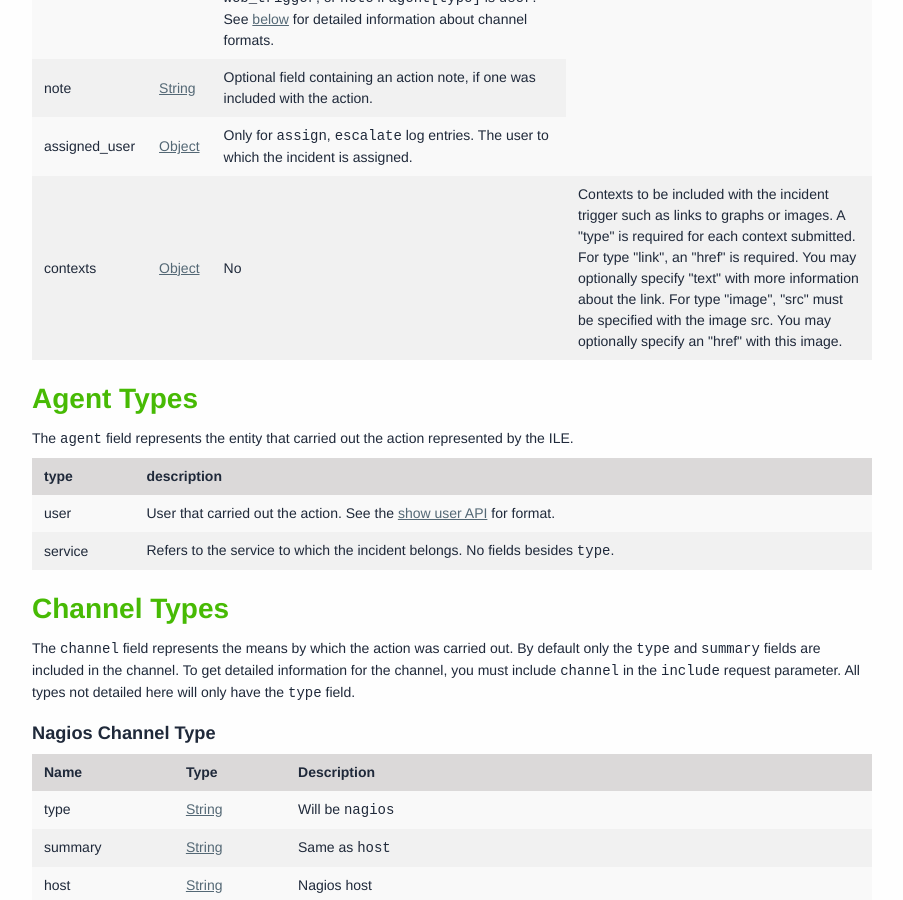
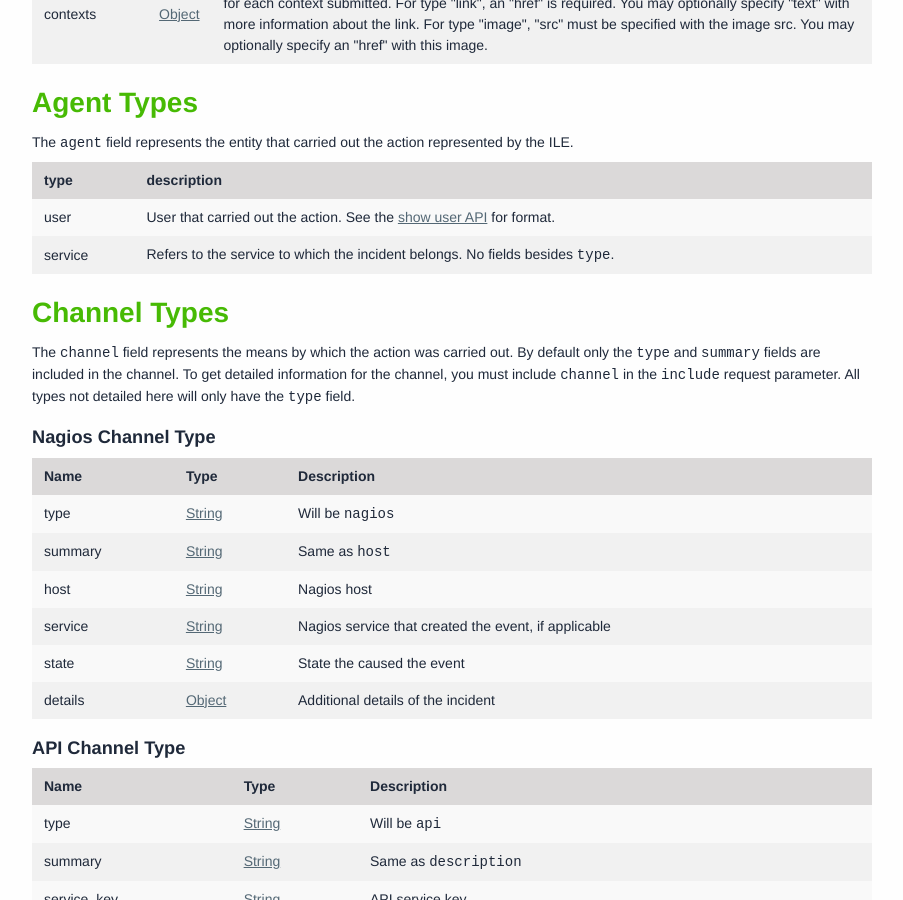
Before and after one commit to h4dz/devdocs, a Jekyll site: the page built from source/documentation/rest/log_entries/show.html, in a window 1280 px wide and 900 px high, scrolled down 1587 px. Shown: the whole window, without its empty margins (348-1251 px from the left). Built offline with Jekyll 4.4.1, drawn with Linux system fonts in a browser that asks for light colours; some web fonts are replaced.

```diff
--- a/source/documentation/rest/log_entries/show.html
+++ b/source/documentation/rest/log_entries/show.html
@@ -298,9 +298,6 @@ GET https://<span class="base_url contenteditable persist" contenteditable="true
           </td>
           <td>
             <a href="/documentation/rest/types#object">Object</a>
-          </td>
-          <td>
-            No
           </td>
           <td>
             Contexts to be included with the incident trigger such as links to graphs or images. A "type" is required for each context submitted. For type "link", an "href" is required. You may optionally specify "text" with more information about the link. For type "image", "src" must be specified with the image src. You may optionally specify an "href" with this image.
```
